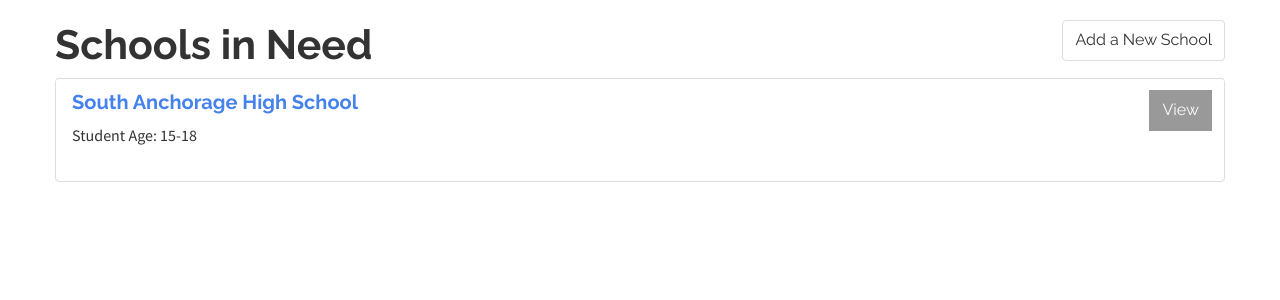
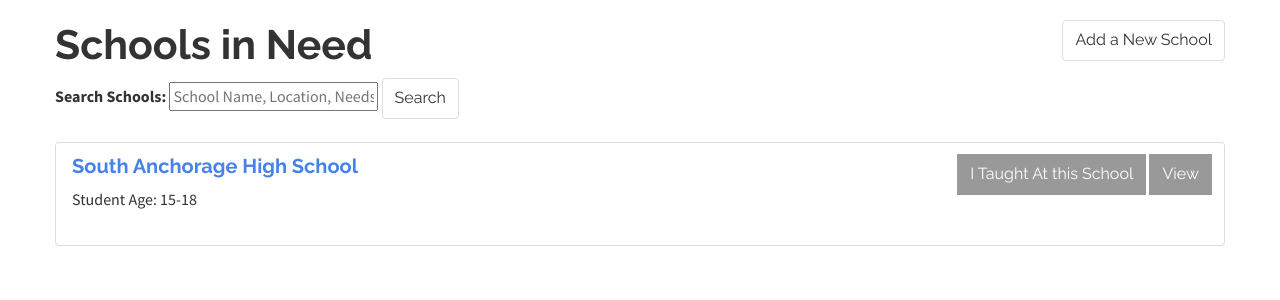
Before and after one commit to nadinelyab/volunteach, a Rails app: page /schools in a window 1280 px wide. Shown: the part 67-367 px from the top of the page. Run offline with Rails 7, Linux system fonts and the light colour scheme; a user stored in the database is signed in; data comes from the database, SQL or seed files in the repository; style sheets or scripts are compiled from the project's sources; some libraries are stand-ins or nearby versions.

Commit message:
search bar

```diff
--- a/app/controllers/schools_controller.rb
+++ b/app/controllers/schools_controller.rb
@@ -1,13 +1,20 @@
 class SchoolsController < ApplicationController
 	before_action :authenticate_user!
 	def index
-		@schools = School.all
+		@query = params[:query]
+
+		if @query
+			@schools = School.advanced_search(@query)
+		else
+			@schools = School.all
+		end
 	end
 
 	def show
 		@school  = School.find(params[:id])
 		@proposals = @school.proposals
 	end
+
 
 	def edit
 		@school = School.find(params[:id])
@@ -32,8 +39,7 @@
 	end
 
 	def create
-		@school = current_user.schools.build(school_params
-			)
+		@school = current_user.schools.build(school_params)
 
 		if @school.save
 			redirect_to school_path(@school)
@@ -53,4 +59,9 @@
 
 		redirect_to schools_path
 	end
+
+	private
+	def school_params
+		params.require(:school).permit(:school_name, :location, :needs, :students_age)
+	end
 end
--- a/app/helpers/application_helper.rb
+++ b/app/helpers/application_helper.rb
@@ -1,2 +1,8 @@
 module ApplicationHelper
+
+	def create_link(school, proposal)
+		proposal.schools << school
+		proposal.save
+	end
+
 end
--- a/app/views/proposals/_proposal_show.html.erb
+++ b/app/views/proposals/_proposal_show.html.erb
@@ -10,6 +10,7 @@
 			<% if current_user == proposal.user %>
 				<%= link_to 'Edit', edit_proposal_path(proposal), class: "btn btn-dark" %>
 				<%= link_to 'Delete', proposal_path(proposal), method: :delete, data: {confirm: 'Are you sure you want to delete this proposal?'}, class: "btn btn-dark" %>
+				<%= link_to 'I Have Taught this Class', schools_path, class: "btn btn-dark" %>
 			<% end %>
 		</div>
 	</div>
--- /dev/null
+++ b/app/views/schools/_school_search.html.erb
@@ -0,0 +1,5 @@
+<%= form_tag(schools_path, method: "get") do %>
+  <%= label_tag(:query, "Search Schools:") %>
+  <%= text_field_tag :query, params[@query], placeholder: "School Name, Location, Needs" %>
+  <%= submit_tag "Search", class: "btn btn-default" %>
+<% end %><br>
--- a/app/views/schools/_school_show.html.erb
+++ b/app/views/schools/_school_show.html.erb
@@ -1,12 +1,12 @@
 <div class="panel panel-default">
 	<div class="panel body">
 		<div class="container">
-			<span style="float: right"><%= link_to 'View', school_path(school), class: "btn btn-dark" %></span>
+			<span style="float: right"><%= link_to 'I Taught At this School', schools_path, class: "btn btn-dark" %> <%= link_to 'View', school_path(school), class: "btn btn-dark" %></span>
 			<h4><%= link_to school.school_name, user_path(school.user) %></h4>
 			<p>Student Age: <%= school.students_age %></p>
 			<% if current_user == school.user %>
-				<%= link_to 'Edit', edit_school_path(school), class: "btn btn-dark" %>
-				<%= link_to 'Delete', school_path(school), method: :delete, data: {confirm: 'Are you sure you want to delete this school?'}, class: "btn btn-dark" %>
+				<%= link_to 'Edit', edit_school_path(school), class: "btn btn-default" %>
+				<%= link_to 'Delete', school_path(school), method: :delete, data: {confirm: 'Are you sure you want to delete this school?'}, class: "btn btn-default" %>
 			<% end %>
 		</div>
 	</div>
--- a/app/views/schools/index.html.erb
+++ b/app/views/schools/index.html.erb
@@ -3,6 +3,7 @@
 
 <span style="float: right; margin-top: 20px;"><%= link_to 'Add a New School', new_school_path, class: "btn btn-default" %></span>
 <h1>Schools in Need</h1>
+	<%= render 'school_search' %>
 
 
 		<% @schools.each do |school| %>
```
